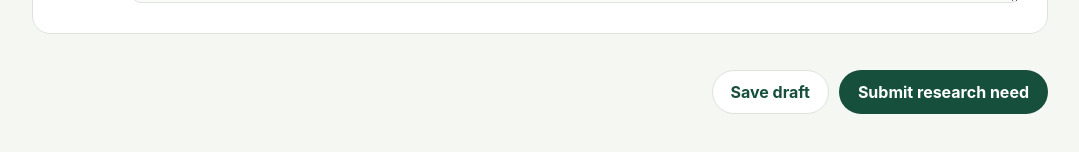
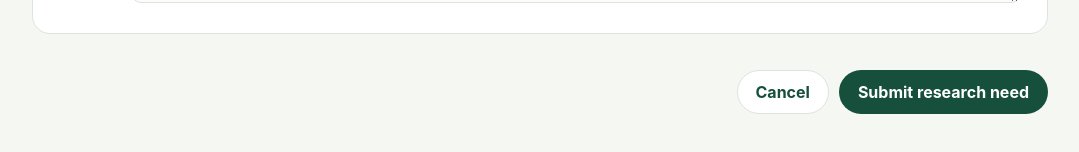
Before and after one commit to neophilism/RAM-Marketplace, a Next.js app: page /research/new in a window 1280 px wide. Shown: the part 1947-2099 px from the top of the page, without its empty margins (100-1179 px from the left). Built offline with nearby package versions, Linux system fonts and the light colour scheme.

Commit message:
ui: wire research need form to validated API

```diff
--- a/app/research/new/page.tsx
+++ b/app/research/new/page.tsx
@@ -1,3 +1,5 @@
+import Link from "next/link";
+
 export default function NewResearchNeedPage() {
   return (
     <section className="page narrow">
@@ -9,7 +11,7 @@ export default function NewResearchNeedPage() {
         </div>
       </div>
 
-      <form className="formStack">
+      <form className="formStack" action="/api/research-needs" method="post">
         <section className="panel formSection">
           <div className="sectionNumber">01</div>
           <div><h2>Scientific objective</h2><p>Start with the disease state and the reason the model is needed.</p></div>
@@ -49,7 +51,7 @@ export default function NewResearchNeedPage() {
         </section>
 
         <div className="formActions">
-          <button className="secondaryButton" type="button">Save draft</button>
+          <Link className="secondaryButton" href="/research">Cancel</Link>
           <button className="primaryButton" type="submit">Submit research need</button>
         </div>
       </form>
```
